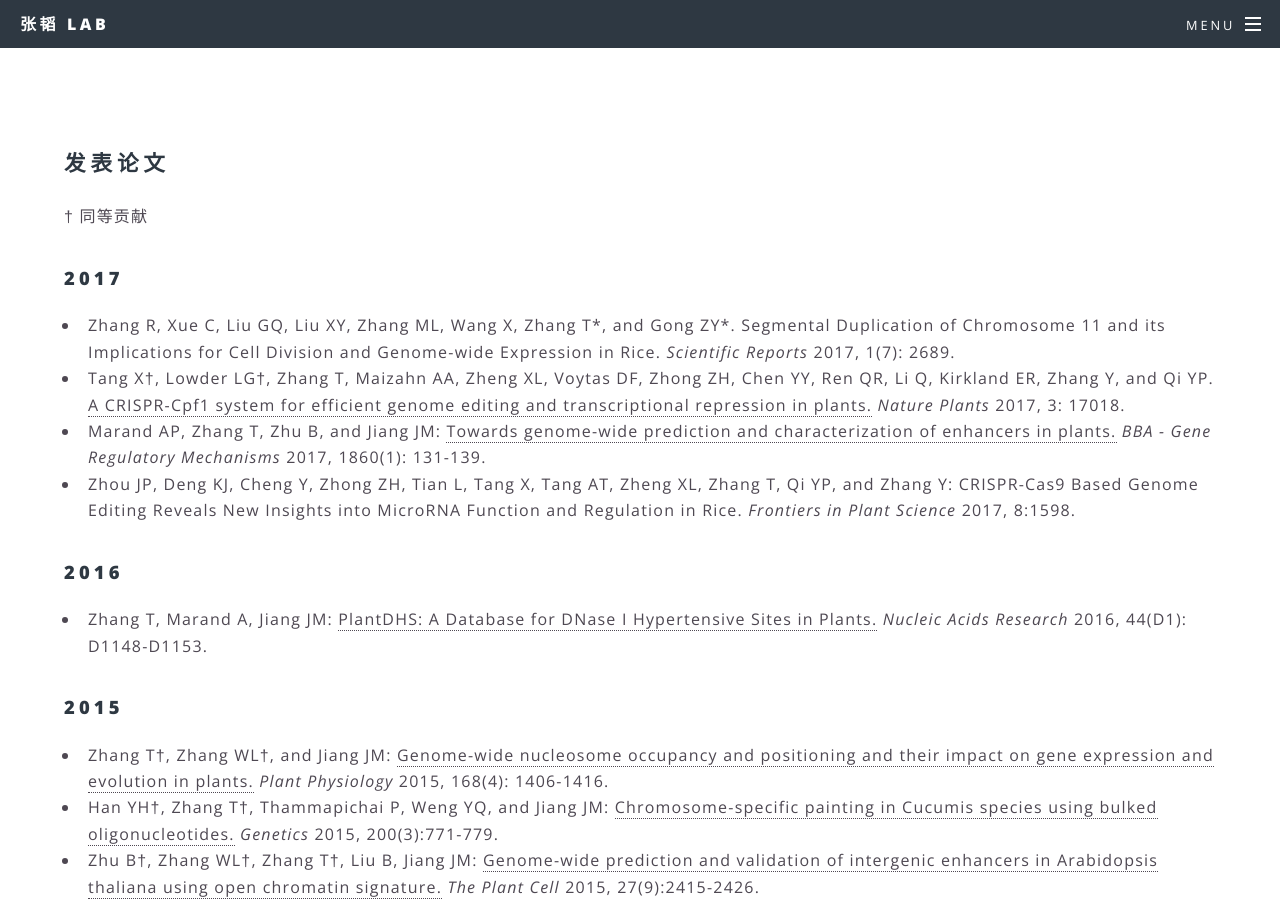
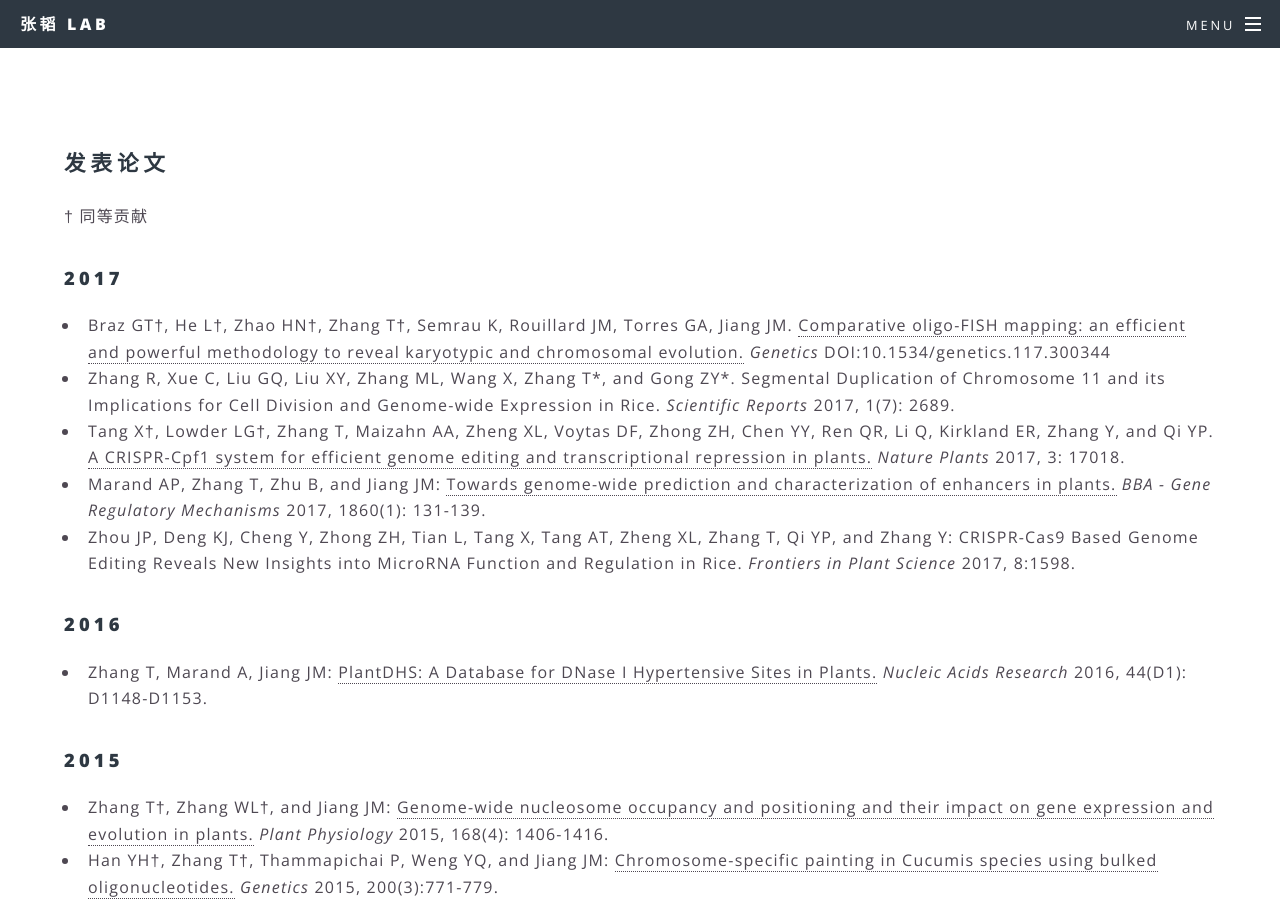
Before and after one commit to zhangtaolab/zhangtaolab.github.io, a Jekyll site: the page built from _pages/publication.md, in a window 1280 px wide and 900 px high. Built offline with Jekyll 4.4.1, drawn with Linux system fonts in a browser that asks for light colours.

Commit message:
add genetics 2017

```diff
--- a/_pages/publication.md
+++ b/_pages/publication.md
@@ -6,6 +6,7 @@
 † 同等贡献
 
 ### 2017
+- Braz GT†, He L†, Zhao HN†, Zhang T†, Semrau K, Rouillard JM, Torres GA, Jiang JM. [Comparative oligo-FISH mapping: an efficient and powerful methodology to reveal karyotypic and chromosomal evolution.](http://www.genetics.org/content/genetics/early/2017/12/12/genetics.117.300344.full.pdf) _Genetics_ DOI:10.1534/genetics.117.300344
 - Zhang R, Xue C, Liu GQ, Liu XY, Zhang ML, Wang X, Zhang T\*, and Gong ZY\*. Segmental Duplication of Chromosome 11 and its Implications for Cell Division and Genome-wide Expression in Rice. _Scientific Reports_ 2017, 1(7): 2689.
 - Tang X†, Lowder LG†, Zhang T, Maizahn AA, Zheng XL, Voytas DF, Zhong ZH, Chen YY, Ren QR, Li Q, Kirkland ER, Zhang Y, and Qi YP. [A CRISPR-Cpf1 system for efficient genome editing and transcriptional repression in plants.](/pdf/2017/2017_Nature_Plants.pdf) _Nature Plants_ 2017, 3: 17018.
 - Marand AP, Zhang T, Zhu B, and Jiang JM: [Towards genome-wide prediction and characterization of enhancers in plants.](/pdf/2016/BBE_2016_inpress.pdf) _BBA - Gene Regulatory Mechanisms_ 2017, 1860(1): 131-139.
```
